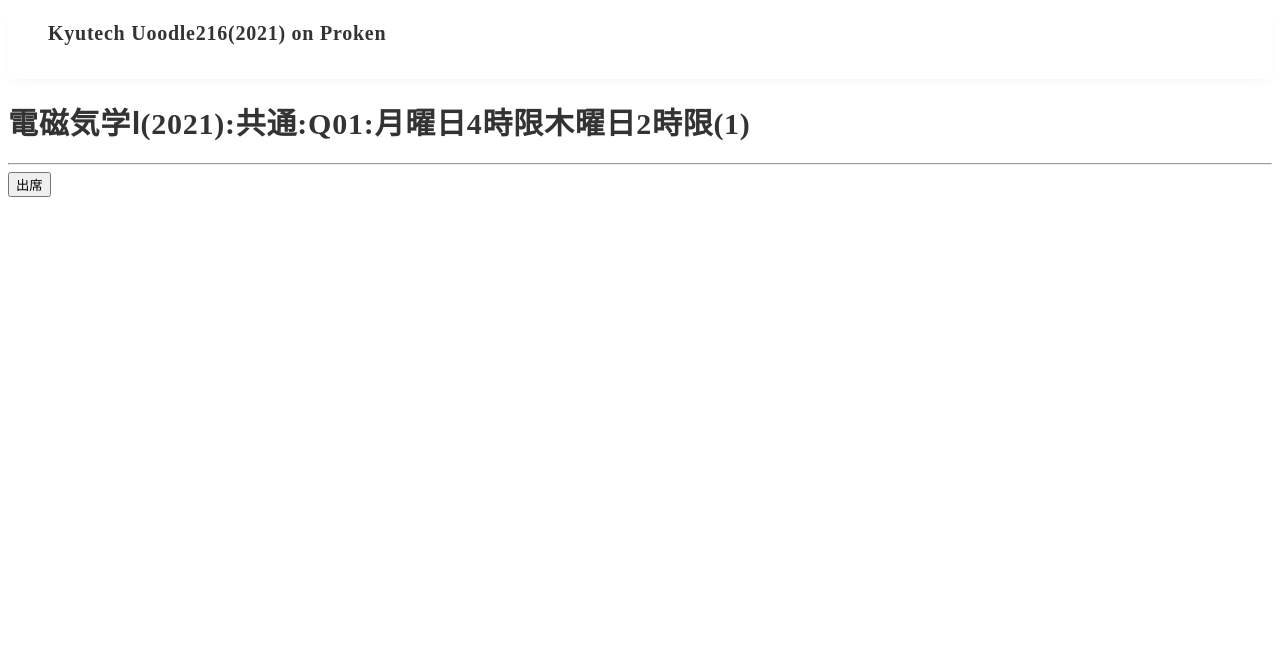
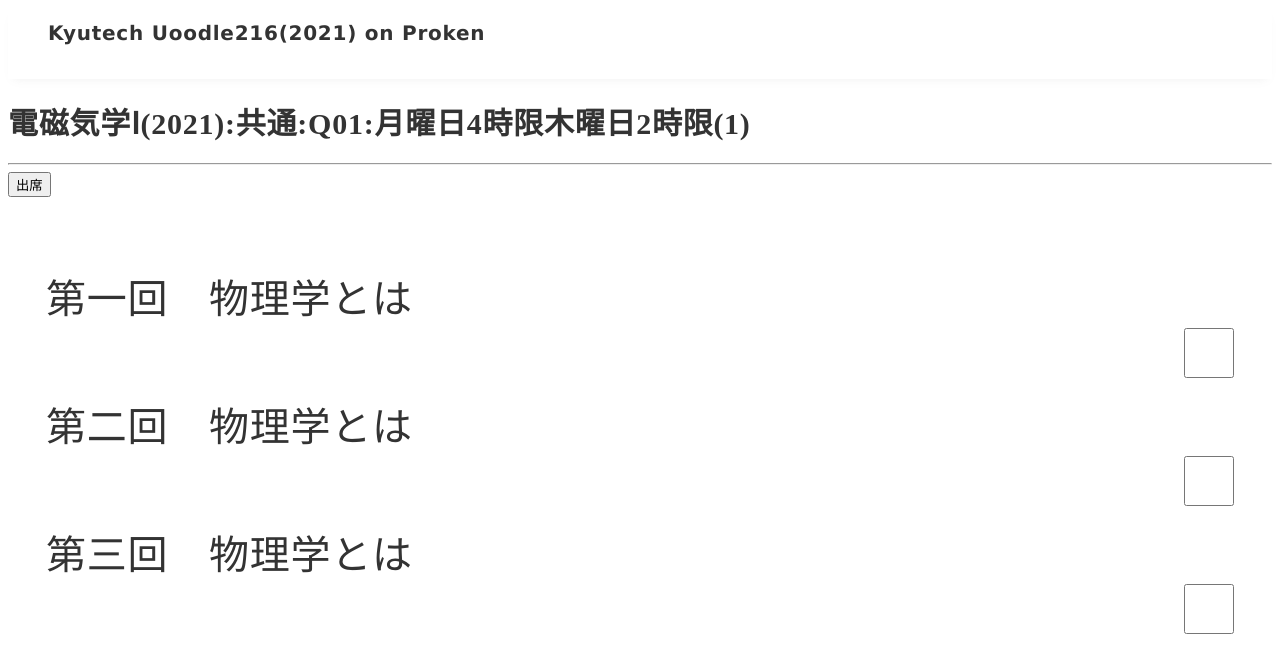
Before and after one commit to kyutech-programming-club/auto-manegement, a plain HTML site: page site/main/subjects/denjiki.html in a window 1280 px wide. Drawn offline with Linux system fonts and the light colour scheme.

Commit message:
Add each page's elements

```diff
--- a/site/main/subjects/denjiki.html
+++ b/site/main/subjects/denjiki.html
@@ -24,5 +24,11 @@
       <button onclick="location.href='../dashbord.html'">出席</button>
     </div>
   </div>
+  <div class="classtimes">第一回　物理学とは</div>
+  <input class="checkbox" type="checkbox">
+  <div class="classtimes">第二回　物理学とは</div>
+  <input class="checkbox" type="checkbox">
+  <div class="classtimes">第三回　物理学とは</div>
+  <input class="checkbox" type="checkbox">
 </body>
 </html>
--- a/site/main/subjects/subjects.css
+++ b/site/main/subjects/subjects.css
@@ -52,9 +52,23 @@ img {
   /* font-weight: bold; */
   line-height: 1.2;
   margin-right: 20px;
+  font-family:Verdana, Geneva, sans-serif;
 }
 
 .header-logo a {
   color: #333;
   text-decoration: none;
 }
+
+.classtimes {
+  font-size: 40px;
+  margin-top: 70px;
+  margin-left: 3%;
+}
+
+.checkbox {
+  width: 50px;
+  height: 50px;
+  float: right;
+  margin-right: 3%;
+}
```
Also changed, not shown: site/main/subjects/buturi.html (+6 -1 lines), site/main/subjects/denkikairo.html (+6 -0 lines), site/main/subjects/densikairo.html (+6 -0 lines), site/main/subjects/muki.html (+6 -0 lines), site/main/subjects/yuuki.html (+6 -0 lines), 1 other file.
